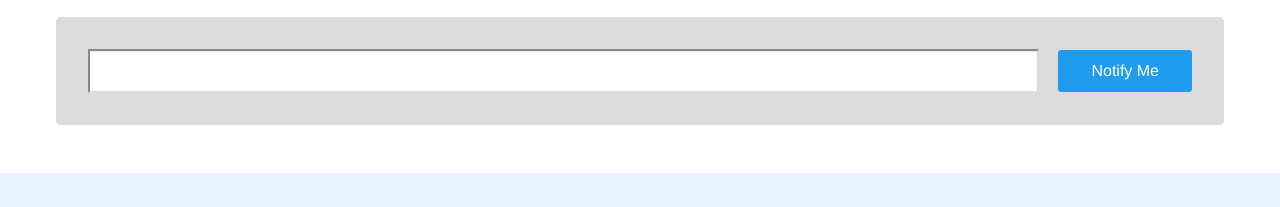
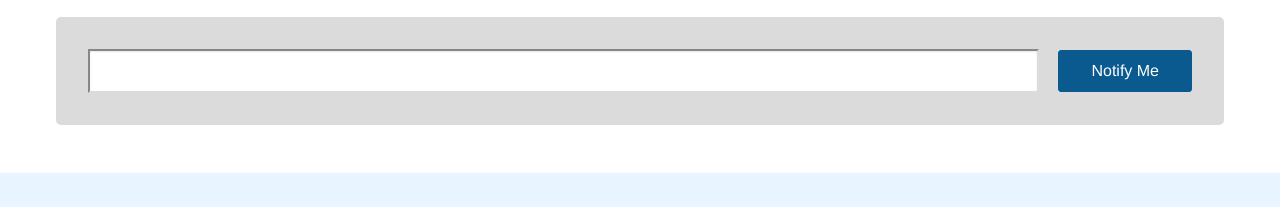
Before and after one commit to kuzanatoliy/accessibility-training-2024, a website built with webpack: page src/index.html in a window 1280 px wide. Shown: the part 463-670 px from the top of the page. Built offline with nearby package versions, Linux system fonts and the light colour scheme; files whose address does not match are found by name.

Commit message:
fix: contrast issues

```diff
--- a/src/styles/_mixins.scss
+++ b/src/styles/_mixins.scss
@@ -1,4 +1,4 @@
-@mixin focus($width: 2px, $radius: 0px, $color: #209cee, $inset: $width) {
+@mixin focus($width: 2px, $radius: 0px, $color: #0a5a8f, $inset: $width) {
   position: relative;
   border-radius: $radius;
   &::before {
--- a/src/styles/_variables.scss
+++ b/src/styles/_variables.scss
@@ -4,4 +4,4 @@ $main-bg: #dbdbdb;
 $main-bg-light: #f4efef;
 $main-bg-dark: #707070;
 $secondary-bg: #e8f4ff;
-$main-color-interactive: #209cee;
+$main-color-interactive: #0a5a8f;
```
